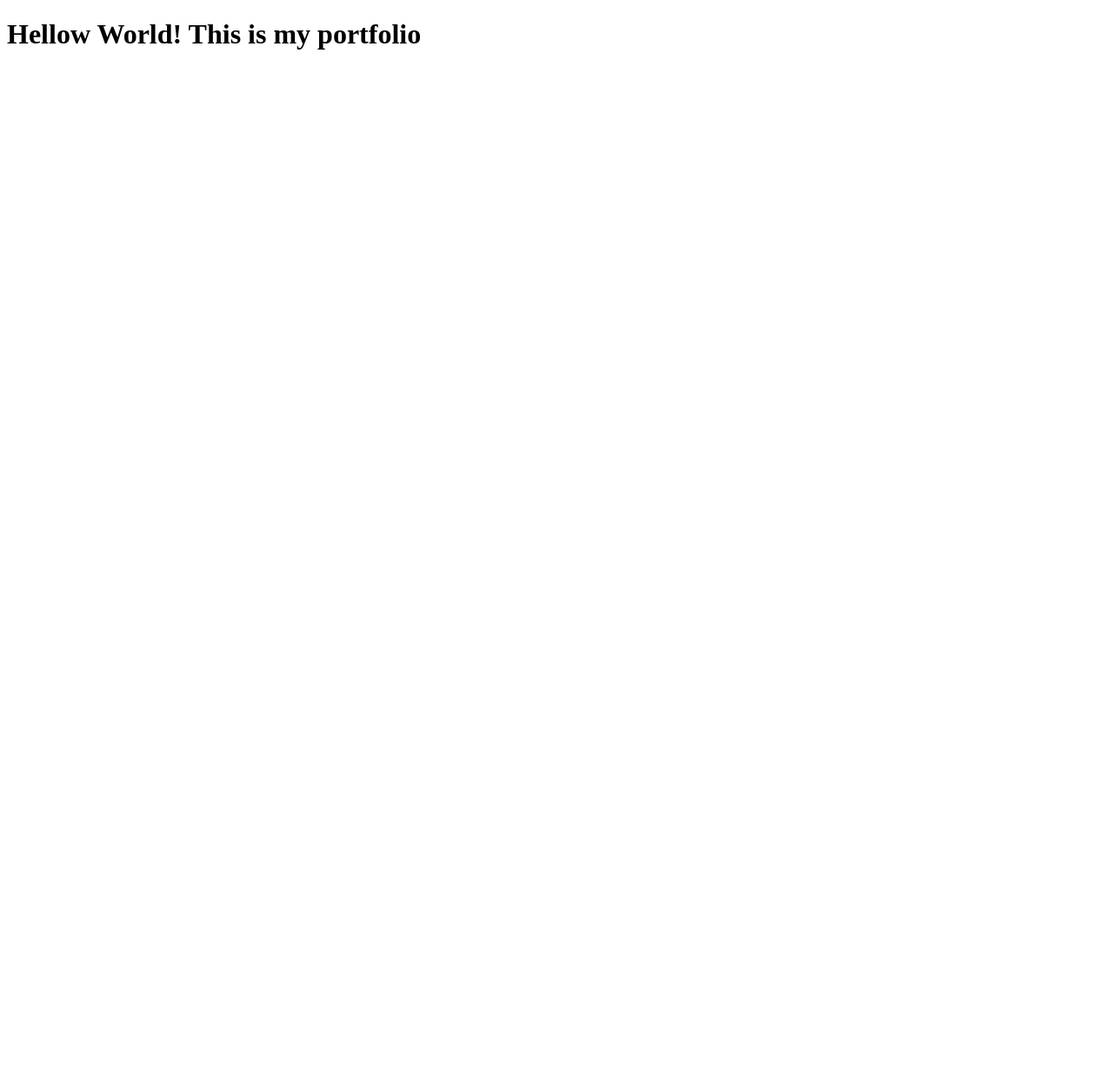
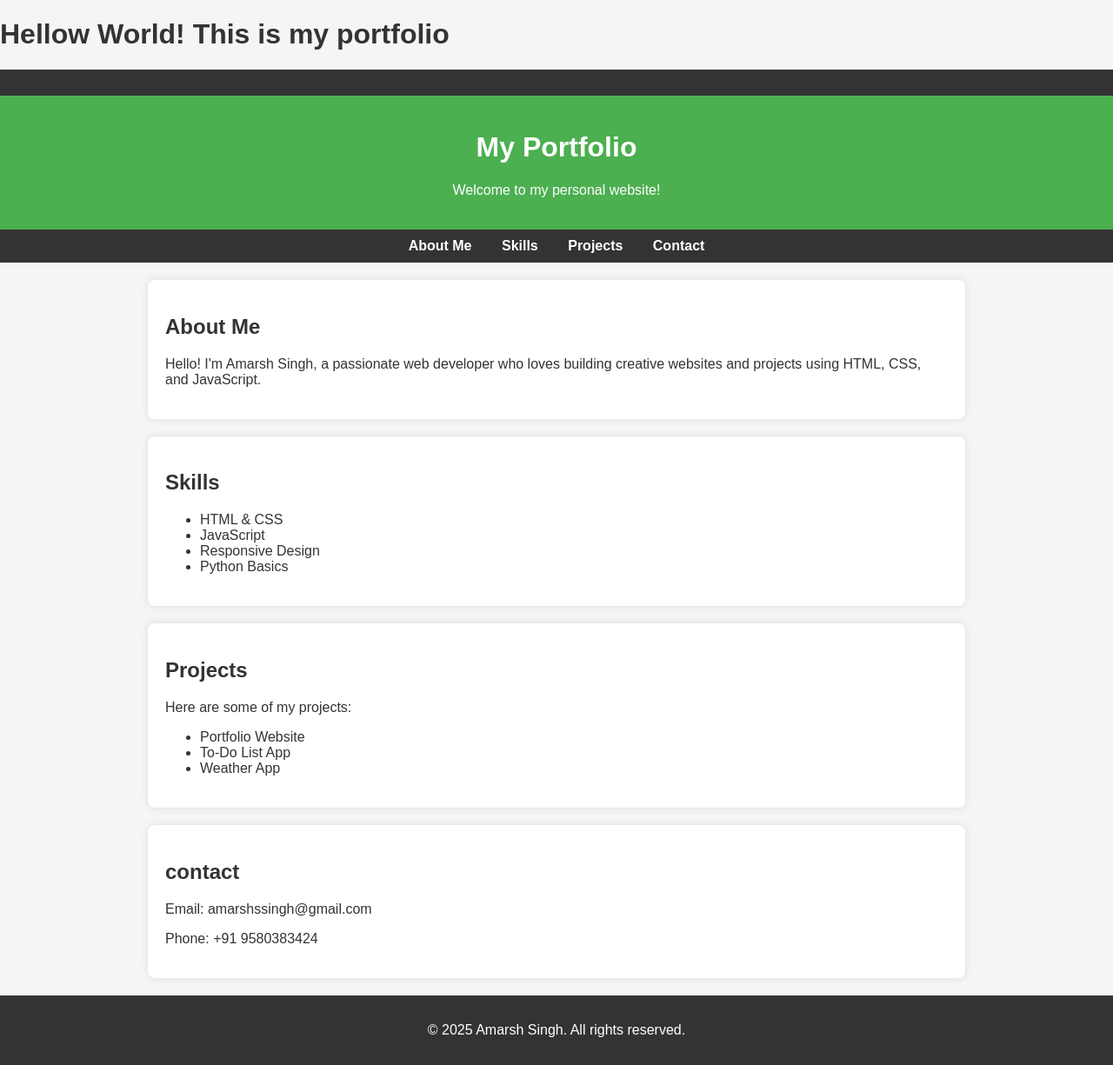
Before and after one commit to amarshssingh0011/portfolio.a, a plain HTML site: page index.html in a window 1280 px wide. Shown: the whole page at 87% size. Before the commit the page ends 800 px from the top, so only its background shows below. Drawn offline with Linux system fonts and the light colour scheme.

Commit message:
updated index

```diff
--- a/index.html
+++ b/index.html
@@ -7,3 +7,108 @@
          </body>
 <footer>
         </footer>
+
+
+<!DOCTYPE html>
+<html lang="en">
+<head>
+    <meta charset="UTF-8">
+    <meta name="viewport" content="width=device-width, initial-scale=1.0">
+    <title>My Portfolio</title>
+    <style>
+        body {
+            font-family: Arial, sans-serif;
+            margin: 0;
+            padding: 0;
+            background-color: #f5f5f5;
+            color: #333;
+        }
+        header {
+            background: #4CAF50;
+            color: white;
+            padding: 20px 0;
+            text-align: center;
+        }
+        nav {
+            background: #333;
+            padding: 10px;
+            text-align: center;
+        }
+        nav a {
+            color: white;
+            text-decoration: none;
+            margin: 0 15px;
+            font-weight: bold;
+        }
+        nav a:hover {
+            color: yellow;
+        }
+        section {
+            padding: 20px;
+            max-width: 900px;
+            margin: auto;
+            background: white;
+            margin-top: 20px;
+            border-radius: 8px;
+            box-shadow: 0 0 10px rgba(0,0,0,0.1);
+        }
+        footer {
+            background: #333;
+            color: white;
+            text-align: center;
+            padding: 15px 0;
+            margin-top: 20px;
+        }
+    </style>
+</head>
+<body>
+
+    <header>
+        <h1>My Portfolio</h1>
+        <p>Welcome to my personal website!</p>
+    </header>
+
+    <nav>
+        <a href="#about">About Me</a>
+        <a href="#skills">Skills</a>
+        <a href="#projects">Projects</a>
+        <a href="#contact">Contact</a>
+    </nav>
+
+    <section id="about">
+        <h2>About Me</h2>
+        <p>Hello! I'm Amarsh Singh, a passionate web developer who loves building creative websites and projects using HTML, CSS, and JavaScript.</p>
+    </section>
+
+    <section id="skills">
+        <h2>Skills</h2>
+        <ul>
+            <li>HTML & CSS</li>
+            <li>JavaScript</li>
+            <li>Responsive Design</li>
+            <li>Python Basics</li>
+        </ul>
+    </section>
+
+    <section id="projects">
+        <h2>Projects</h2>
+        <p>Here are some of my projects:</p>
+        <ul>
+            <li>Portfolio Website</li>
+            <li>To-Do List App</li>
+            <li>Weather App</li>
+        </ul>
+    </section>
+
+    <section id="contact">
+        <h2>contact</h2>
+        <p>Email: amarshssingh@gmail.com</p>
+        <p>Phone: +91 9580383424</p>
+    </section>
+
+    <footer>
+        <p>© 2025 Amarsh Singh. All rights reserved.</p>
+    </footer>
+
+</body>
+</html>
```
Also changed, not shown: 1 other file.
